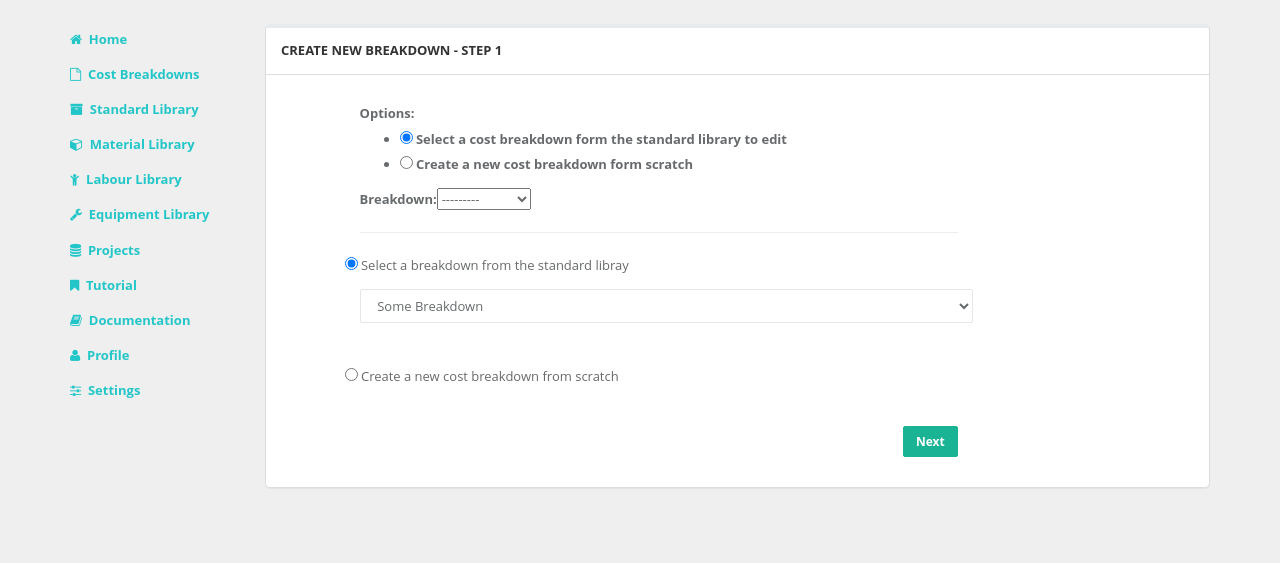
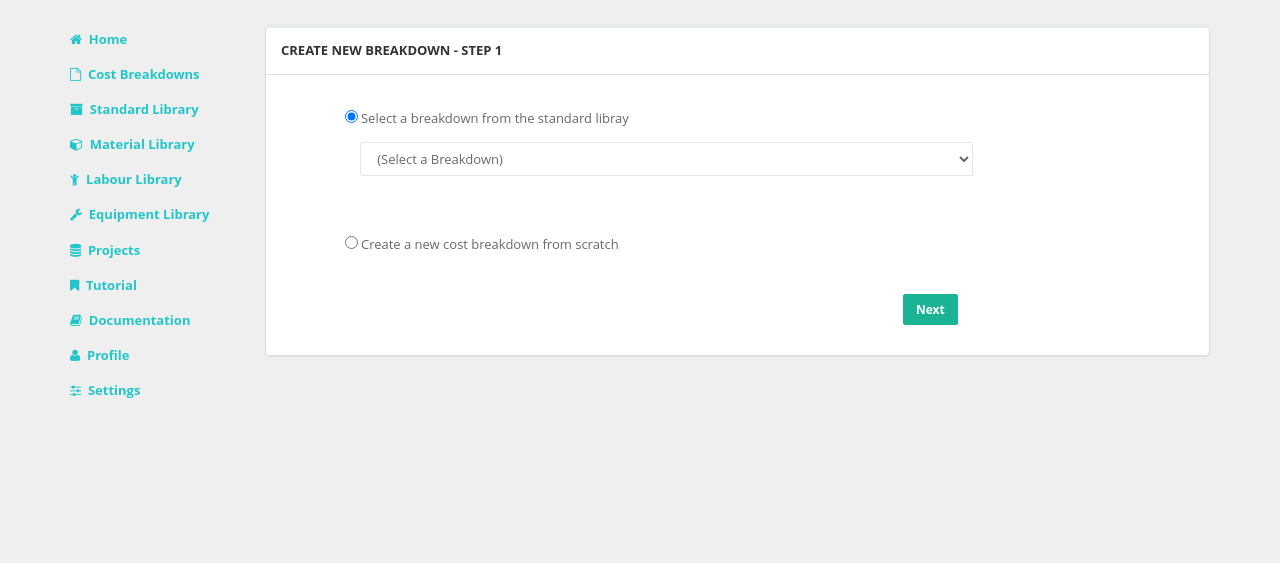
Before and after one commit to eyobofficial/orit-breakdowns, a Django app: page /breakdowns/cost-breakdown/create/step-1 in a window 1280 px wide. Shown: the part 68-631 px from the top of the page. Run offline with Django 3.2, Linux system fonts and the light colour scheme; data comes from the database, SQL or seed files in the repository; both versions use the stored data as it was after the commit; some libraries are stand-ins or nearby versions.

Commit message:
Create step_one() & step_two() views that use sessions

```diff
--- a/breakdowns/templates/breakdowns/breakdown_form_step_1.html
+++ b/breakdowns/templates/breakdowns/breakdown_form_step_1.html
@@ -16,28 +16,33 @@
                 <form name="step_1_form" id="step-1-form" class="form-horizontal" method="POST">
                 {% csrf_token %}
                     {{ form.non_field_errors }}
-                    {{ form }}
-                    <hr>
+                    <!-- {{ form }} -->
 
-                    <input type="hidden" name="step" value="1">
                     <div class="option-group">
                         <div class="form-group">
                             <labelclass="radio">
-                               <input type="radio" name="option" value="0" checked="checked"> Select a breakdown from the standard libray
+                               <input type="radio" name="options" value="0" checked="checked"> Select a breakdown from the standard libray
                             </label>
                         </div><!-- /.form-group -->
 
                         <div class="form-group pad-left-sm">
-                            <select name="breakdown_id" id="breakdown-select" class="form-control">
-                                <option value="">Some Breakdown</option>
+                            <select name="breakdown" id="breakdown-select" class="form-control">
+                                <option value=''>(Select a Breakdown)</option>
+                                {% for cb in form.breakdown.field.queryset %}
+                                    <option value="{{ cb.id }}">{{ cb.full_title }}</option>
+                                {% endfor %}
                             </select>
+
+                            <div class="errorlist-container pad-up-sm">
+                                {{ form.breakdown.errors }}
+                            </div>
                         </div>
                     </div><!-- /END .option-group -->
 
                     <div class="option-group pad-up-md">
                         <div class="form-group">
                             <labelclass="radio">
-                               <input type="radio" name="option" value="1"> Create a new cost breakdown from scratch
+                               <input type="radio" name="options" value="1"> Create a new cost breakdown from scratch
                             </label>
                         </div><!-- /.form-group -->
                     </div><!-- /.option-group -->
--- a/breakdowns/views.py
+++ b/breakdowns/views.py
@@ -621,14 +621,21 @@ def step_one(request):
         form = form_class(request.POST)
 
         if form.is_valid():
-            library_breakdown = form.cleaned_data.get('breakdown')
-            if library_breakdown is not None:
-                request.session['library_breakdown'] = library_breakdown.id
+            option = int(form.cleaned_data['options'])
+            breakdown_id = form.cleaned_data['breakdown'].id
+
+            if option == 0:
+                request.session['library_breakdown'] = CostBreakdown.objects.get(pk=breakdown_id).id
+            else:
+                request.session['library_breakdown'] = None
             return redirect('breakdowns:breakdown_create_step_2')
     else:
         request.session['library_breakdown'] = None
         form = form_class()
-    return render(request, step_1_template, context={'form': form})
+
+    return render(request, step_1_template, {
+            'form': form,
+        })
 
 # Create a new cost breakdown - Step 2
 def step_two(request):
```
Also changed, not shown: db.sqlite3.
